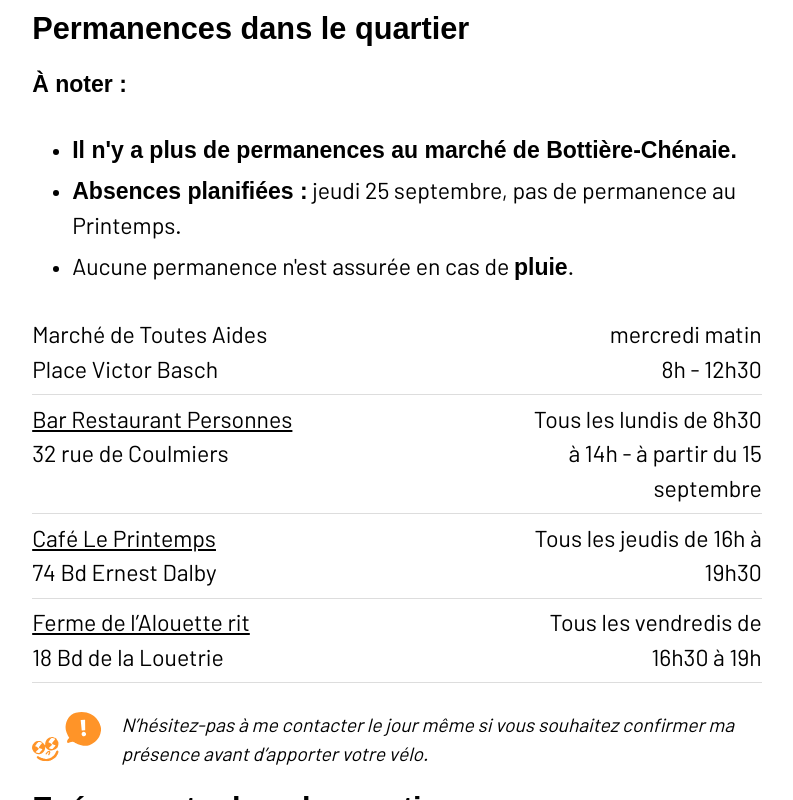
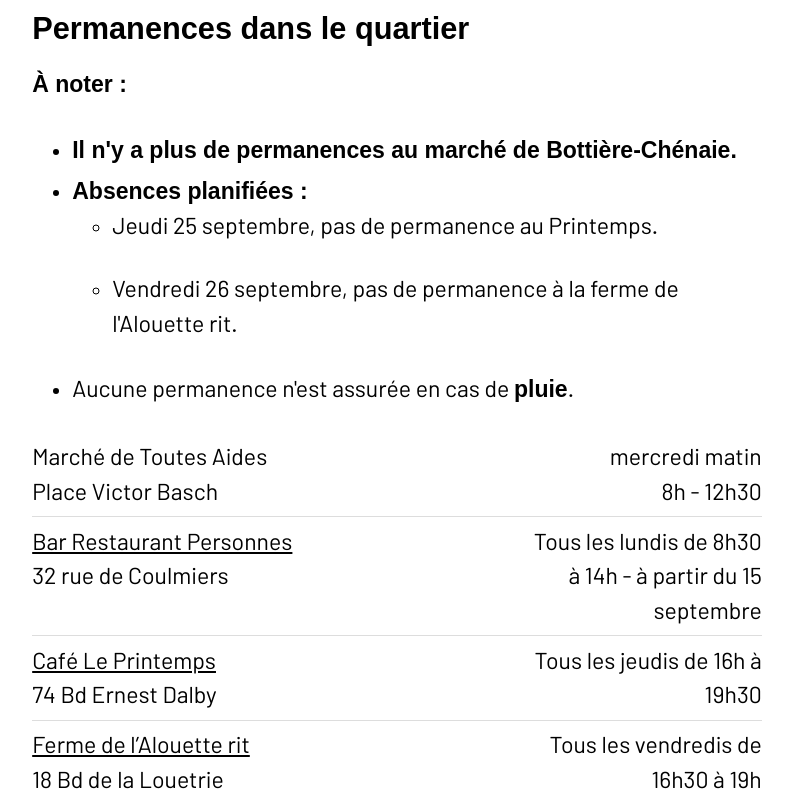
Before and after one commit to atelier-alice/atelier-web, a plain HTML site: page index.html in a window 1280 px wide. Shown: the part 1736-2536 px from the top of the page, without its empty margins (243-1036 px from the left). Drawn offline with Linux system fonts and the light colour scheme; a web font is replaced by a local one.

Commit message:
ajout absence vendredi 27

```diff
--- a/index.html
+++ b/index.html
@@ -22,7 +22,7 @@
 
 <body>
    <div class="message">
-    <p style="text-align:center">Information : fin de permanence au marché Bottière-Chénaie</p>
+    <p style="text-align:center">Information : fin des permanences au marché Bottière-Chénaie</p>
   </div>
   <div class="main-container">
     <header class="section section--header">
@@ -123,7 +123,10 @@
           <p><strong>À noter :</strong></p>
           <ul>
              <li><strong>Il n'y a plus de permanences au marché de Bottière-Chénaie.</strong></li>
-             <li><strong>Absences planifiées :</strong> jeudi 25 septembre, pas de permanence au Printemps.</li>
+             <li><strong>Absences planifiées :</strong>
+               <ul><li>Jeudi 25 septembre, pas de permanence au Printemps.</li></ul>
+               <ul><li>Vendredi 26 septembre, pas de permanence à la ferme de l'Alouette rit.</li></ul>
+             </li>
 			       <li>Aucune permanence n'est assurée en cas de <strong>pluie</strong>.</li>
           </ul>
           <ul class="mimi">
```
